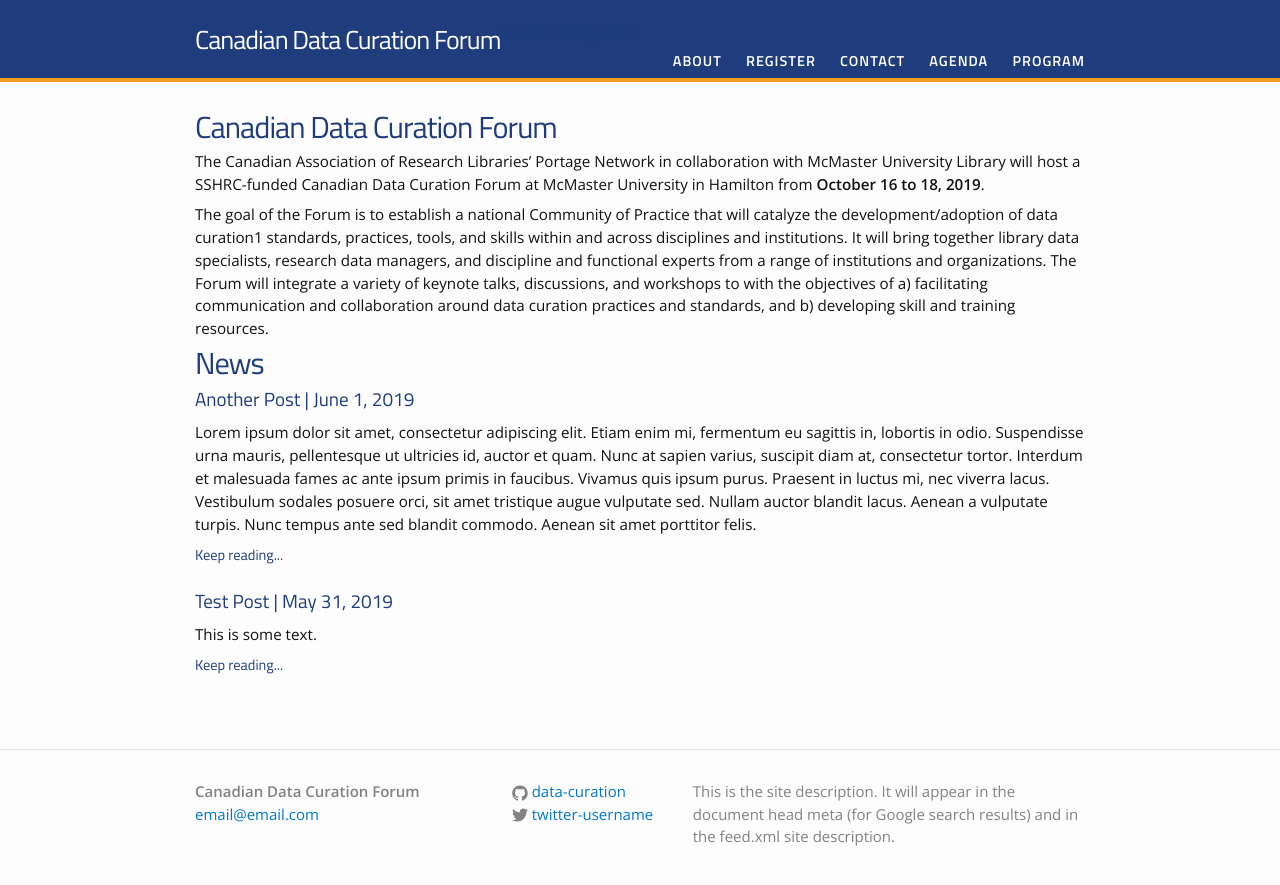
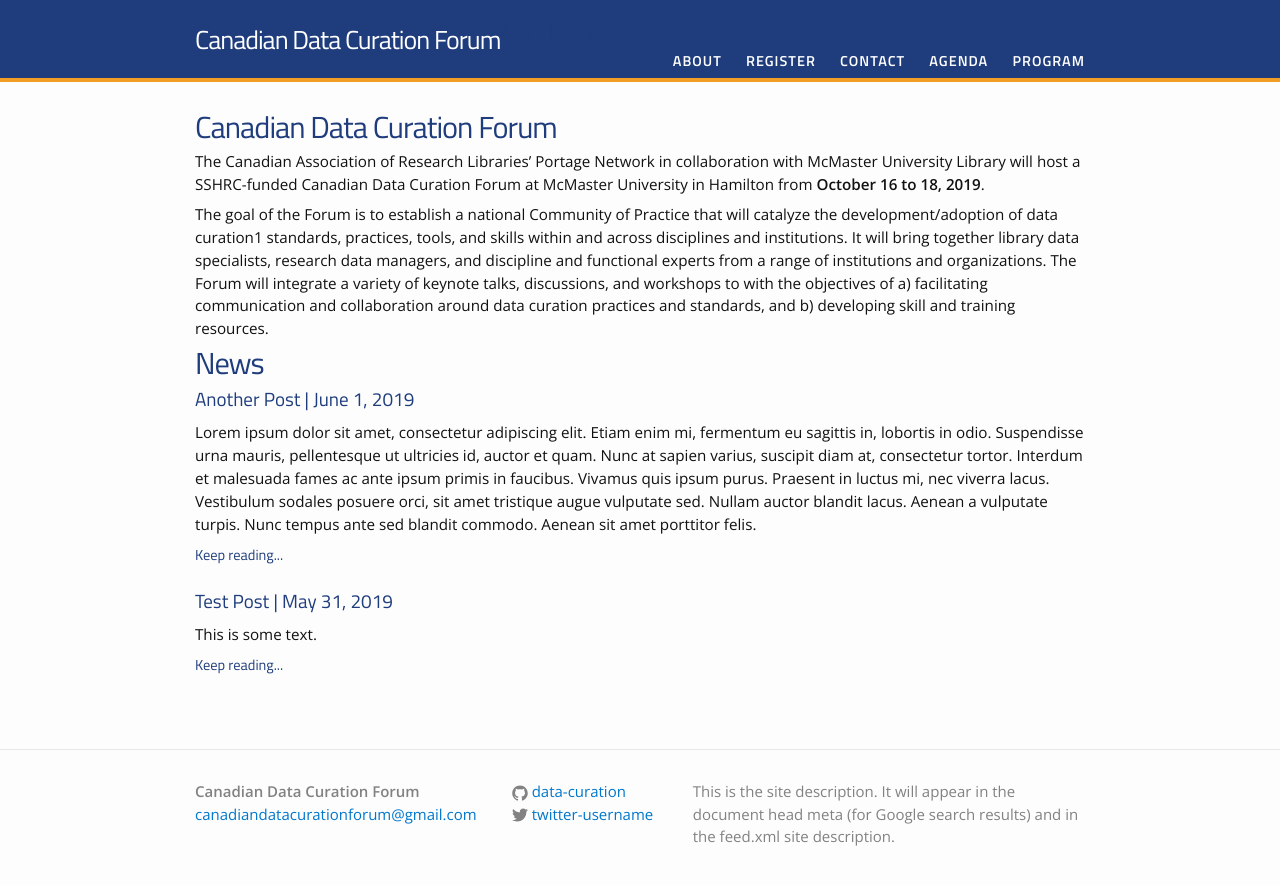
Before and after one commit to data-curation/data-curation.github.io, a Jekyll site: the page built from index.md, in a window 1280 px wide. Shown: the top 885 px of the page. Built offline with Jekyll 4.4.1, drawn with Linux system fonts in a browser that asks for light colours.

Commit message:
Update _config.yml

```diff
--- a/_config.yml
+++ b/_config.yml
@@ -1,6 +1,6 @@
 # Site settings
 title: Canadian Data Curation Forum
-email: email@email.com
+email: canadiandatacurationforum@gmail.com
 description: > # this means to ignore newlines until "baseurl:"
   This is the site description. It will appear in the document head meta (for
   Google search results) and in the feed.xml site description.
```
